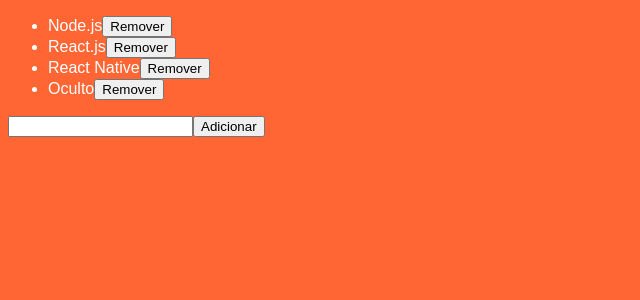
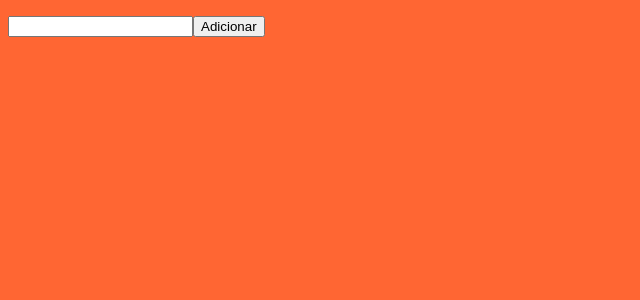
Before and after one commit to oGuimaraes/hey-doctor-api, a React app in the folder front-web/: page / in a window 1280 px wide. Shown: the top 300 px of the page, without its empty margins (0-640 px from the left). Built offline with nearby package versions, Linux system fonts and the light colour scheme.

Commit message:
feat: lifecycle component

```diff
--- a/front-web/src/components/TechList.js
+++ b/front-web/src/components/TechList.js
@@ -4,8 +4,26 @@
 class TechList extends Component {
   state = {
     newTech: '',
-    techs: ['Node.js', 'React.js', 'React Native'],
+    techs: [],
   };
+
+  // Executado assim que o componente é renderizado na tela
+  componentDidMount() {
+    const techs = localStorage.getItem('techs');
+    if (techs) {
+      this.setState({ techs: JSON.parse(techs) });
+    }
+  }
+
+  // Sempre que houver alterações nas props ou estados
+  componentDidUpdate(_, prevStates) {
+    if (prevStates.tech !== this.state.techs) {
+      localStorage.setItem('techs', JSON.stringify(this.state.techs));
+    }
+  }
+
+  // Executado quando o componente deixa de existir
+  componentWillUnmount() {}
 
   handleInputChange = (e) => {
     this.setState({ newTech: e.target.value });
@@ -37,7 +55,6 @@
                 onDelete={() => this.handleDelete(tech)}
               />
             ))}
-            <TechItem />
           </ul>
           <input
             type="text"
```
